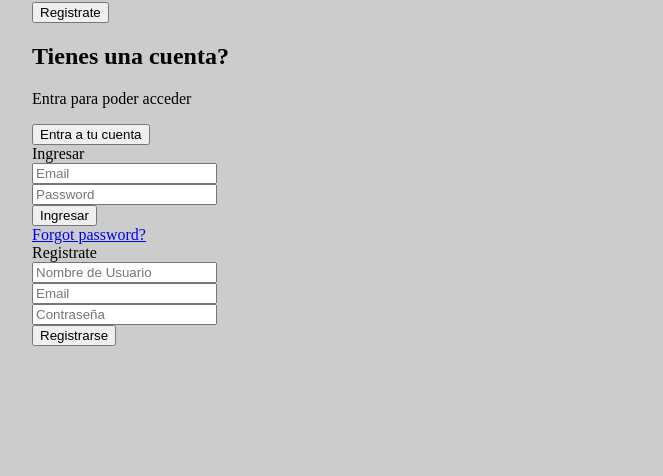
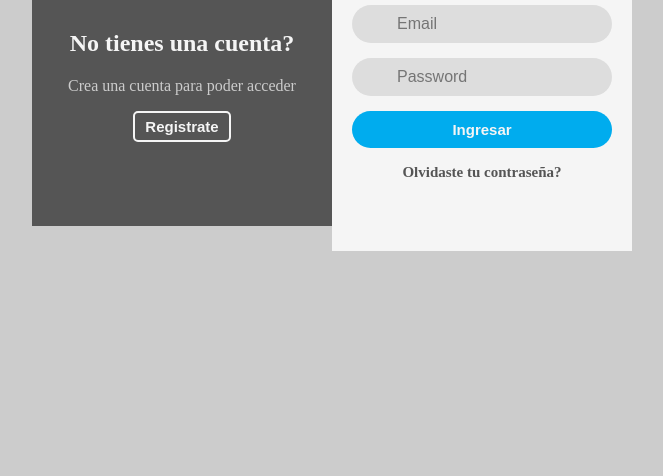
Before and after one commit to CarlosOrellana00/Registro-e-Ingreso-Deslisable, a plain HTML site: page index.html in a window 1280 px wide. Shown: the part 324-800 px from the top of the page, without its empty margins (308-971 px from the left). Drawn offline with Linux system fonts and the light colour scheme.

Commit message:
vista base

```diff
--- a/index.html
+++ b/index.html
@@ -45,7 +45,7 @@
           <button>Ingresar</button>
         </div>
         <div class="form-element">
-          <a href="#">Forgot password?</a>
+          <a href="#">Olvidaste tu contraseña?</a>
         </div>
       </div>
       <div class="signup">
--- a/style.css
+++ b/style.css
@@ -2,6 +2,7 @@ body {
   background:#ccc;
   font-family:"Raleway";
 }
+
 .form {
   position:absolute;
   top:50%;
@@ -10,3 +11,121 @@ body {
   width:600px;
   height:350px;
 }
+
+.form .back {
+  position:absolute;
+  top:50%;
+  transform:translateY(-50%);
+  width:100%;
+  height:300px;
+  background:#555;
+  display:flex;
+  justify-content:center;
+  align-items:center;
+  text-align:center;
+}
+
+.form .back > div {
+  padding:30px;
+  flex:1;
+}
+
+.form .back > div h2 {
+  color:#f5f5f5;
+}
+
+.form .back > div p {
+  color:#ccc;
+}
+
+.form .back > div button {
+  padding:5px 10px;
+  border:2px solid #f5f5f5;
+  font-size:15px;
+  font-weight:600;
+  background:#555;
+  color:#f5f5f5;
+  border-radius:5px;
+  cursor:pointer;
+}
+
+.form .front {
+  position:relative;
+  left:50%;
+  width:50%;
+  height:100%;
+  background:#f5f5f5;
+  transition:all 500ms ease-in-out;
+}
+
+.form .front .signup {
+  display:none;
+}
+
+.form .front > div {
+  padding:50px 20px;
+  text-align:center;
+}
+
+.form .front .title {
+  font-size:30px;
+  font-weight:600;
+  color:#555;
+  margin-bottom:20px;
+}
+
+.form .front .form-element {
+  position:relative;
+  margin:15px 0px;
+}
+
+.form .front .form-element input {
+  width:100%;
+  padding:10px;
+  font-size:16px;
+  background:#ddd;
+  border-radius:30px;
+  border:none;
+  outline:none;
+  box-sizing:border-box;
+  text-indent:35px;
+}
+
+.form .front .form-element i.fa {
+  position:absolute;
+  top:10px;
+  left:15px;
+  color:#555;
+}
+
+.form .front .form-element button {
+  width:100%;
+  padding:10px 0px;
+  border-radius:30px;
+  background:#00acee;
+  color:#f5f5f5;
+  border:none;
+  outline:none;
+  font-size:15px;
+  font-weight:600;
+  cursor:pointer;
+}
+
+.form .front .form-element a {
+  text-decoration:none;
+  color:#555;
+  font-size:15px;
+  font-weight:600;
+}
+
+.form.active .front {
+  left:0%;
+}
+
+.form.active .front .signup {
+  display:block;
+}
+
+.form.active .front .signin {
+  display:none;
+}
```
